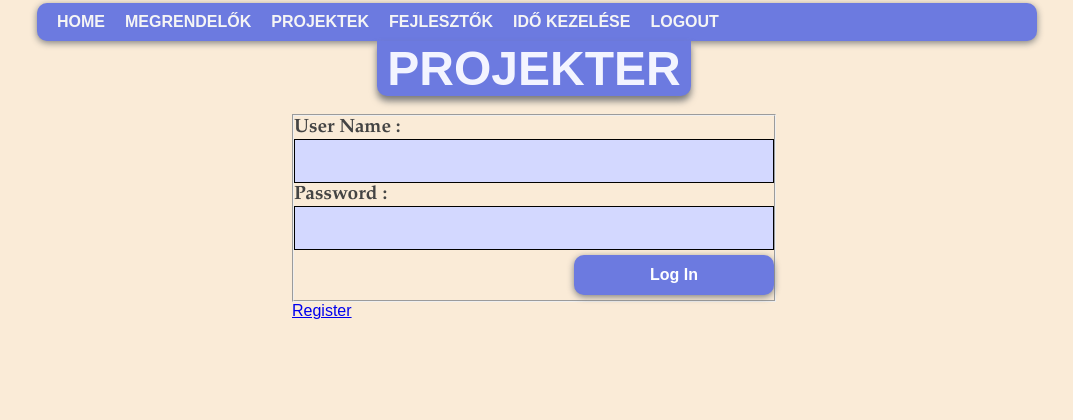
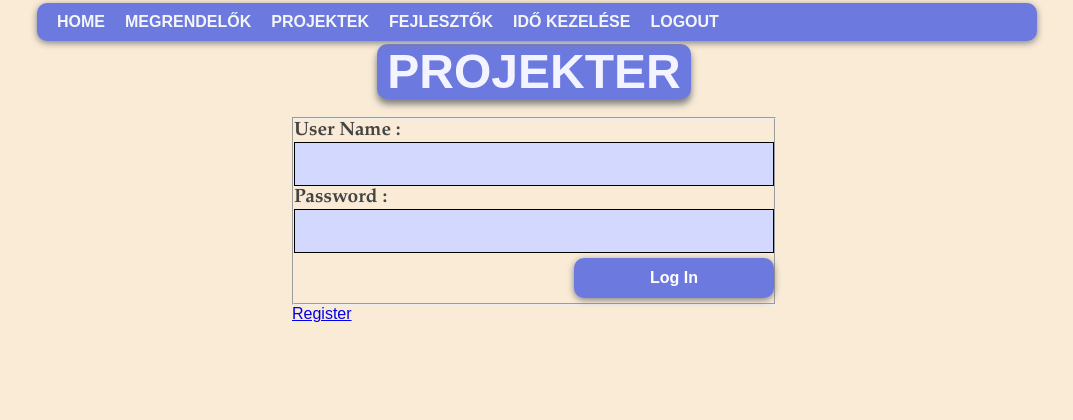
Before and after one commit to projekter2019/team, a PHP site: page / in a window 1280 px wide. Shown: the top 420 px of the page, without its empty margins (106-1179 px from the left). Run offline with PHP 8.4, Linux system fonts and the light colour scheme.

Commit message:
Add files via upload

```diff
--- a/Dizajn/menu.css
+++ b/Dizajn/menu.css
@@ -25,7 +25,6 @@
     border: 10px;
     font-weight: bold;
     margin: 3px;
-	margin-bottom: 0px;
 	z-index: 1;
 
 }
--- a/Dizajn/projekterCSS.css
+++ b/Dizajn/projekterCSS.css
@@ -144,7 +144,6 @@ td{
 
 h1{
 	position: relative;
-	z-index: 3;
 	font-size: -webkit-xxx-large;
     border-radius: 10px;
     width: min-content;
@@ -155,8 +154,6 @@ h1{
     padding-right: 10px;
     color: #f3f4ff;
     box-shadow: 0px 5px 7px #7a7a7a;
-    border-top-left-radius: 0px;
-    border-top-right-radius: 0px;
 }
 
 #login_form {
```
